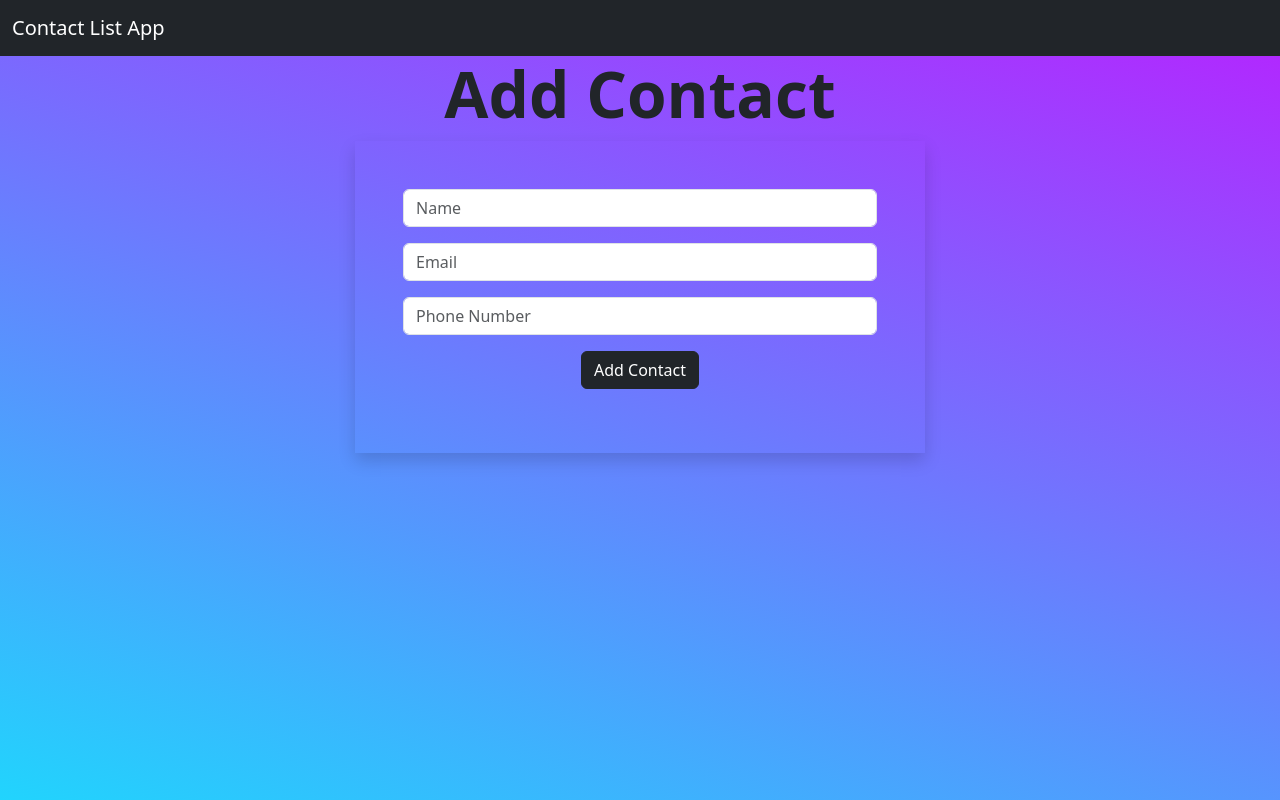
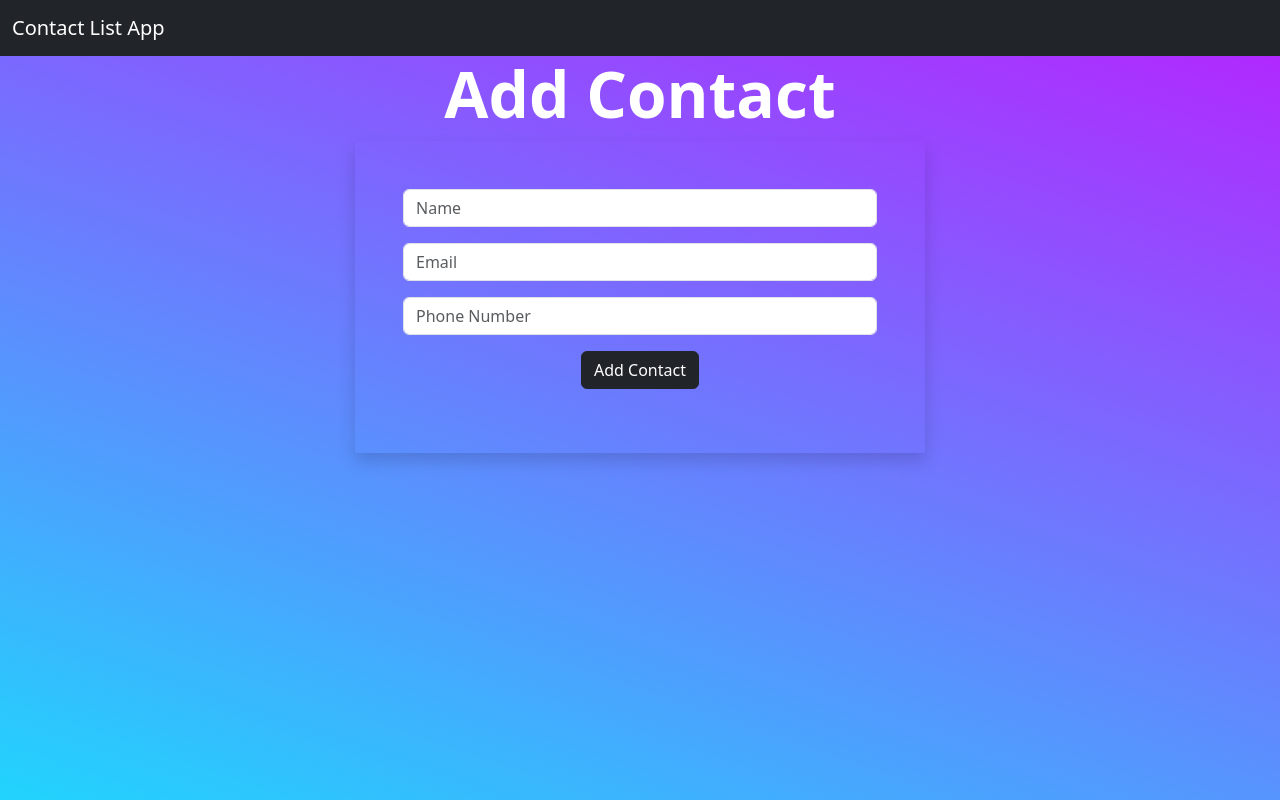
Before and after one commit to PrafulAswale/Contact-Manager, a React (Create React App) app: page /add in a window 1280 px wide. Built offline with nearby package versions, Linux system fonts and the light colour scheme; no server answers.

Commit message:
README file updated

```diff
--- a/src/components/AddContact.js
+++ b/src/components/AddContact.js
@@ -55,7 +55,7 @@ const AddContact = () => {
 
   return (
     <div className="container">
-      <h1 className="display-3 text-center fw-bold">Add Contact</h1>
+      <h1 className="display-3 text-center fw-bold text-white">Add Contact</h1>
       <div className="row">
         <div className="col-md-6 shadow mx-auto p-5">
           {/*Add contact form*/}
--- a/src/components/EditContact.js
+++ b/src/components/EditContact.js
@@ -69,7 +69,9 @@ const EditContact = () => {
     <div className="container">
       {currentContact ? (
         <div>
-          <h1 className="display-3 text-center fw-bold">Edit Contact {id}</h1>
+          <h1 className="display-3 text-center text-white fw-bold">
+            Edit Contact {id}
+          </h1>
           <div className="row">
             <div className="col-md-6 shadow mx-auto p-5">
               {/* edit contact form*/}
--- a/src/components/Home.js
+++ b/src/components/Home.js
@@ -15,7 +15,7 @@ function Home() {
   };
   return (
     <div className="container">
-      <h1 className="display-3 text-center fw-bold">Contact List</h1>
+      <h1 className="display-3 text-center fw-bold text-white">Contact List</h1>
       <div className="col-md-12 my-5 text-end">
         <Link to="/add" className="btn btn-outline-dark">
           Add Contact
```
Also changed, not shown: 1 other file (tests, documents, lock files or other folders).
